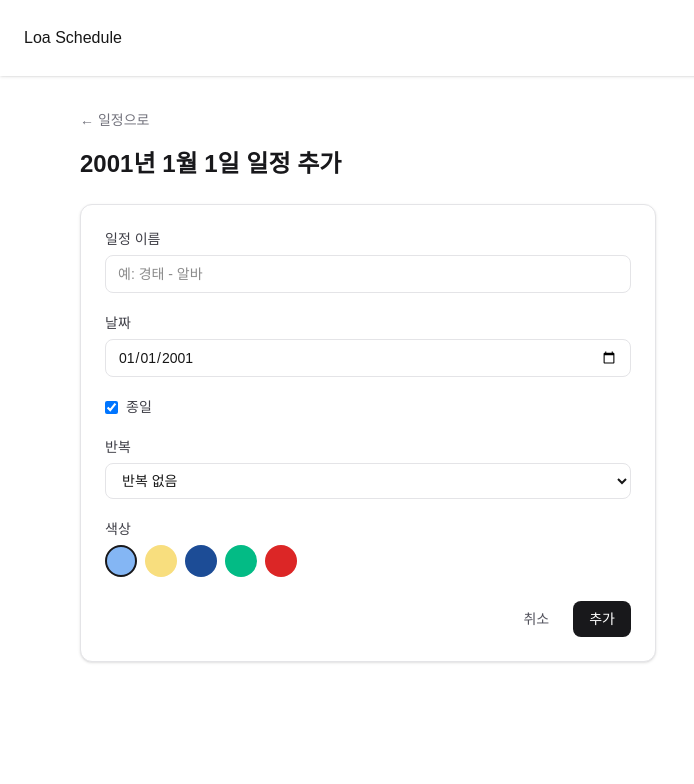
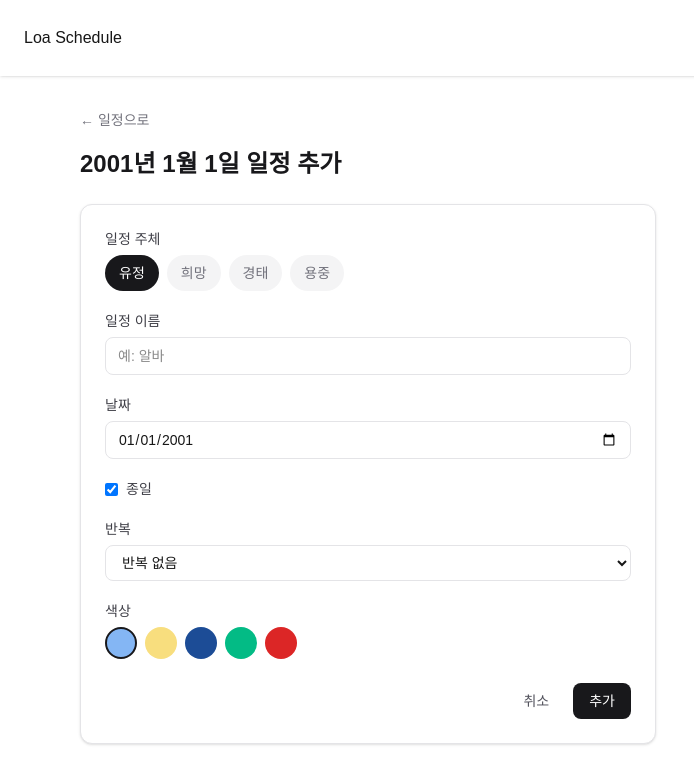
Before and after one commit to MoGyeongTae/loa-schedule, a Next.js app: page /1/add in a window 1280 px wide. Shown: the top 784 px of the page, without its empty margins (0-694 px from the left). Built offline with nearby package versions, Linux system fonts and the light colour scheme.

Commit message:
feat: 일정 주체 선택

```diff
--- a/components/Calendar/DayCalendar.tsx
+++ b/components/Calendar/DayCalendar.tsx
@@ -2,21 +2,16 @@
 
 import { useMemo } from "react";
 import { Calendar, dayjsLocalizer } from "react-big-calendar";
-import type { Event as RBCEvent } from "react-big-calendar";
 import dayjs, { type Dayjs } from "dayjs";
 import "dayjs/locale/ko";
 import "react-big-calendar/lib/css/react-big-calendar.css";
 import { expandWeeklyDays } from "@/util/Calendar/Events/expandWeeklyDays";
 import { expandCycleDays } from "@/util/Calendar/Events/expandCycleDays";
+import type { CalendarEvent } from "@/types/Calendar/CalendarEvent";
 
 dayjs.locale("ko");
 
 const localizer = dayjsLocalizer(dayjs);
-
-type CalendarEvent = RBCEvent & {
-  bgColor: string;
-  textColor: string;
-};
 
 type DateRange = {
   start: Dayjs;
@@ -50,6 +45,7 @@ const DayCalendar = ({ date }: DayCalendarProps) => {
     () => [
       ...expandWeeklyDays(
         "경태 - 알바",
+        "경태",
         [1, 3, 5],
         range,
         {
@@ -72,18 +68,21 @@ const DayCalendar = ({ date }: DayCalendarProps) => {
         [
           {
             title: "용중 - 주간",
+            person: "용중",
             days: 2,
             bgColor: "#f8de7e",
             textColor: "#ffffff",
           },
           {
             title: "용중 - 야간",
+            person: "용중",
             days: 2,
             bgColor: "#1c4c96",
             textColor: "#ffffff",
           },
           {
             title: "용중 - 비번",
+            person: "용중",
             days: 2,
             bgColor: "#03bb85",
             textColor: "#ffffff",
--- a/components/Calendar/ScheduleCalendar.tsx
+++ b/components/Calendar/ScheduleCalendar.tsx
@@ -3,22 +3,20 @@
 import { useMemo, useState } from "react";
 import { useRouter } from "next/navigation";
 import { Calendar, dayjsLocalizer } from "react-big-calendar";
-import type { Event as RBCEvent } from "react-big-calendar";
 import dayjs, { type Dayjs } from "dayjs";
 import "dayjs/locale/ko";
 import "react-big-calendar/lib/css/react-big-calendar.css";
 import { expandWeeklyDays } from "@/util/Calendar/Events/expandWeeklyDays";
 import { expandCycleDays } from "@/util/Calendar/Events/expandCycleDays";
 import { findOverlapDays } from "@/util/Calendar/Events/findOverlapDays";
+import type { CalendarEvent } from "@/types/Calendar/CalendarEvent";
+import type { Person } from "@/types/Calendar/Person";
 
 dayjs.locale("ko");
 
 const localizer = dayjsLocalizer(dayjs);
 
-type TestEvent = RBCEvent & {
-  bgColor: string;
-  textColor: string;
-};
+type TestEvent = CalendarEvent;
 
 type DateRange = {
   start: Dayjs;
@@ -52,6 +50,7 @@ function nthWeekdayOfMonth(month: Dayjs, weekday: number, nth: number) {
 
 function expandMonthlyNthWeekday(
   title: string,
+  person: Person,
   weekday: number,
   nth: number,
   range: DateRange,
@@ -71,6 +70,7 @@ function expandMonthlyNthWeekday(
     ) {
       events.push({
         title,
+        person,
         start: date.toDate(),
         end: date.add(1, "day").toDate(),
         allDay: true,
@@ -87,6 +87,7 @@ function expandMonthlyNthWeekday(
 const ONE_OFF_EVENTS: TestEvent[] = [
   {
     title: "연차",
+    person: "경태",
     start: dayjs("2026-08-25").toDate(),
     end: dayjs("2026-08-26").toDate(),
     allDay: true,
@@ -95,6 +96,7 @@ const ONE_OFF_EVENTS: TestEvent[] = [
   },
   {
     title: "주말 근무",
+    person: "용중",
     start: dayjs("2026-08-22").toDate(),
     end: dayjs("2026-08-23").toDate(),
     allDay: true,
@@ -103,6 +105,7 @@ const ONE_OFF_EVENTS: TestEvent[] = [
   },
   {
     title: "야간 점검",
+    person: "용중",
     start: dayjs("2026-08-27").hour(20).minute(0).toDate(),
     end: dayjs("2026-08-27").hour(22).minute(0).toDate(),
     bgColor: "#059669",
@@ -141,6 +144,7 @@ const ScheduleCalendar = () => {
     () => [
       ...expandWeeklyDays(
         "경태 - 알바",
+        "경태",
         [1, 3, 5],
         range,
         {
@@ -163,18 +167,21 @@ const ScheduleCalendar = () => {
         [
           {
             title: "용중 - 주간",
+            person: "용중",
             days: 2,
             bgColor: "#f8de7e",
             textColor: "#ffffff",
           },
           {
             title: "용중 - 야간",
+            person: "용중",
             days: 2,
             bgColor: "#1c4c96",
             textColor: "#ffffff",
           },
           {
             title: "용중 - 비번",
+            person: "용중",
             days: 2,
             bgColor: "#03bb85",
             textColor: "#ffffff",
--- a/components/Schedule/AddScheduleForm.tsx
+++ b/components/Schedule/AddScheduleForm.tsx
@@ -3,6 +3,7 @@
 import { useState, type FormEvent } from "react";
 import { useRouter } from "next/navigation";
 import dayjs from "dayjs";
+import { PEOPLE, type Person } from "@/types/Calendar/Person";
 
 type AddScheduleFormProps = {
   date: string;
@@ -32,6 +33,7 @@ const AddScheduleForm = ({ date }: AddScheduleFormProps) => {
     ? dayjs(date).format("YYYY-MM-DD")
     : dayjs().format("YYYY-MM-DD");
 
+  const [person, setPerson] = useState<Person>(PEOPLE[0]);
   const [title, setTitle] = useState("");
   const [startDate, setStartDate] = useState(initialDate);
   const [allDay, setAllDay] = useState(true);
@@ -42,7 +44,6 @@ const AddScheduleForm = ({ date }: AddScheduleFormProps) => {
     dayjs(initialDate).day(),
   ]);
   const [color, setColor] = useState(COLORS[0].bg);
-  const [memo, setMemo] = useState("");
 
   const toggleWeekday = (day: number) => {
     setWeekdays((current) =>
@@ -63,6 +64,33 @@ const AddScheduleForm = ({ date }: AddScheduleFormProps) => {
       className="rounded-xl border border-zinc-200 bg-white p-6 shadow-sm"
     >
       <div className="grid gap-5">
+        <fieldset>
+          <legend className="mb-1.5 block text-sm font-medium text-zinc-700">
+            일정 주체
+          </legend>
+          <div className="flex flex-wrap gap-2">
+            {PEOPLE.map((name) => {
+              const selected = person === name;
+
+              return (
+                <button
+                  key={name}
+                  type="button"
+                  aria-pressed={selected}
+                  onClick={() => setPerson(name)}
+                  className={`h-9 rounded-full px-3.5 text-sm font-medium cursor-pointer ${
+                    selected
+                      ? "bg-zinc-900 text-white"
+                      : "bg-zinc-100 text-zinc-500"
+                  }`}
+                >
+                  {name}
+                </button>
+              );
+            })}
+          </div>
+        </fieldset>
+
         <label className="block">
           <span className="mb-1.5 block text-sm font-medium text-zinc-700">
             일정 이름
@@ -71,7 +99,7 @@ const AddScheduleForm = ({ date }: AddScheduleFormProps) => {
             required
             value={title}
             onChange={(event) => setTitle(event.target.value)}
-            placeholder="예: 경태 - 알바"
+            placeholder="예: 알바"
             className="w-full rounded-lg border border-zinc-200 px-3 py-2 text-sm outline-none focus:border-zinc-400"
           />
         </label>
@@ -85,7 +113,14 @@ const AddScheduleForm = ({ date }: AddScheduleFormProps) => {
             required
             value={startDate}
             onChange={(event) => setStartDate(event.target.value)}
-            className="w-full rounded-lg border border-zinc-200 px-3 py-2 text-sm outline-none focus:border-zinc-400"
+            onClick={(event) => {
+              try {
+                event.currentTarget.showPicker();
+              } catch {
+                // Native icon already opened the picker, or showPicker is unsupported.
+              }
+            }}
+            className="w-full cursor-pointer rounded-lg border border-zinc-200 px-3 py-2 text-sm outline-none focus:border-zinc-400"
           />
         </label>
 
--- a/components/layouts/Header/Header.tsx
+++ b/components/layouts/Header/Header.tsx
@@ -1,8 +1,14 @@
+import Link from "next/link";
+
 const Header = () => {
   return (
     <div className="bg-white shadow-sm py-4 px-6 h-[76px] fixed top-0 left-0 right-0 z-50 w-full">
       <div className="flex items-center h-full">
-        <h1>Loa Schedule</h1>
+        <h1>
+          <Link href="/">
+            Loa Schedule
+          </Link>
+        </h1>
       </div>
     </div>
   );
--- a/types/Calendar/CalendarEvent.ts
+++ b/types/Calendar/CalendarEvent.ts
@@ -1,6 +1,8 @@
 import type { Event as RBCEvent } from "react-big-calendar";
+import type { Person } from "./Person";
 
 export type CalendarEvent = RBCEvent & {
   bgColor: string;
   textColor: string;
+  person: Person;
 };
--- a/types/Calendar/CycleSlot.ts
+++ b/types/Calendar/CycleSlot.ts
@@ -1,6 +1,8 @@
 import { EventColors } from "./EventColor";
+import type { Person } from "./Person";
 
 export type CycleSlot = EventColors & {
   title: string;
   days: number;
+  person: Person;
 };
--- /dev/null
+++ b/types/Calendar/Person.ts
@@ -0,0 +1,3 @@
+export const PEOPLE = ["유정","희망","경태","용중"] as const;
+
+export type Person = (typeof PEOPLE)[number];
--- a/util/Calendar/Events/expandCycleDays.ts
+++ b/util/Calendar/Events/expandCycleDays.ts
@@ -34,6 +34,7 @@ export const expandCycleDays = (
       ) {
         events.push({
           title: slot.title,
+          person: slot.person,
           start: slotStart.toDate(),
           end: slotEnd.toDate(),
           allDay: true,
--- a/util/Calendar/Events/expandWeeklyDays.ts
+++ b/util/Calendar/Events/expandWeeklyDays.ts
@@ -1,10 +1,12 @@
 import { CalendarEvent } from "@/types/Calendar/CalendarEvent";
 import { EventColors } from "@/types/Calendar/EventColor";
 import { EventDateRange } from "@/types/Calendar/EventDateRange";
+import type { Person } from "@/types/Calendar/Person";
 
 // 매 주 특정 요일 일정
 export const expandWeeklyDays = (
   title: string,
+  person: Person,
   weekdays: number[],
   range: EventDateRange,
   colors: EventColors,
@@ -27,6 +29,7 @@ export const expandWeeklyDays = (
     if (times) {
       events.push({
         title,
+        person,
         start: day
           .hour(times.startHour)
           .minute(times.startMinute)
@@ -40,6 +43,7 @@ export const expandWeeklyDays = (
 
     events.push({
       title,
+      person,
       start: day.toDate(),
       end: day.add(1, "day").toDate(),
       allDay: true,
```
